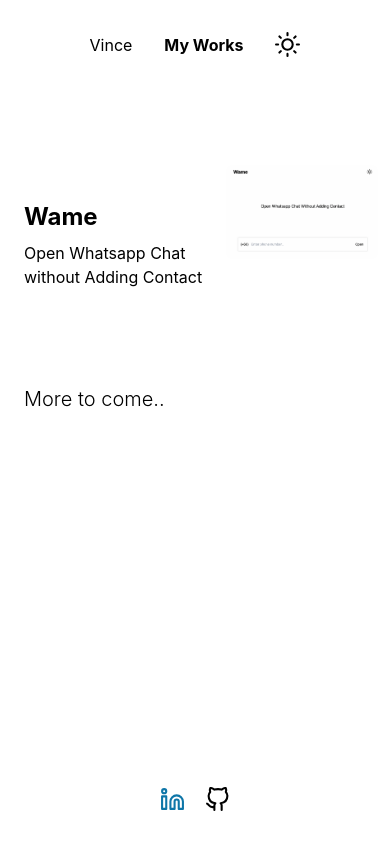
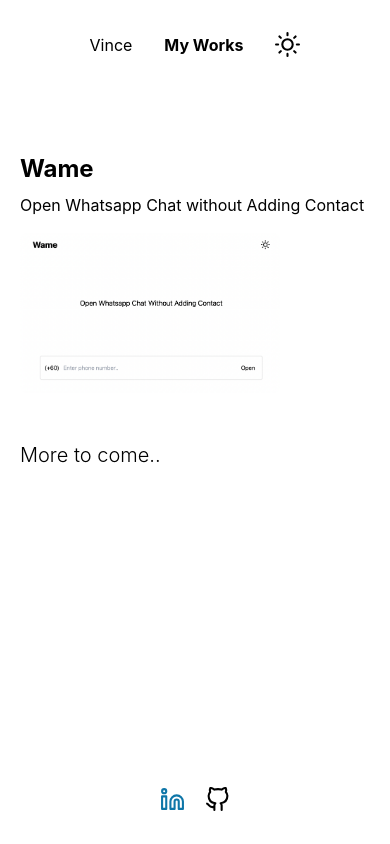
Before and after one commit to vinceleong/portfolio, a Next.js app: page /myworks in a window 390 px wide. Built offline with nearby package versions, Linux system fonts and the light colour scheme.

Commit message:
Adjusted padding to better fit page for mobile

```diff
--- a/layouts/MainLayout.js
+++ b/layouts/MainLayout.js
@@ -94,7 +94,7 @@
     <div className="flex h-screen flex-col justify-between">
       {header}
       <div className="h-full w-full mb-auto w-full flex justify-center items-center]">
-        <div className="w-full xs:max-w-xs sm:max-w-xl md:max-w-2xl lg:max-w-3xl py-24">
+        <div className="w-full xs:max-w-xs sm:max-w-xl md:max-w-2xl lg:max-w-3xl px-5 md:px-0 py-24">
           {children}
         </div>
       </div>
--- a/package.json
+++ b/package.json
@@ -13,6 +13,7 @@
     "next": "12.1.5",
     "next-themes": "^0.1.1",
     "react": "18.0.0",
+    "react-device-detect": "^2.2.2",
     "react-dom": "18.0.0",
     "react-icons": "^4.3.1"
   },
--- a/pages/myworks.js
+++ b/pages/myworks.js
@@ -1,5 +1,6 @@
 import { motion } from "framer-motion";
 import useDarkMode from "hooks/useDarkMode";
+import { isMobile } from "react-device-detect";
 
 function WorkListItem({ title, description, url, imagePath, index }) {
   const { isDarkMode } = useDarkMode();
@@ -30,7 +31,7 @@
 
   return (
     <motion.div
-      className="mb-6 p-3 pl-6 rounded-lg cursor-pointer flex flex-row items-center justify-between"
+      className="mb-6 p-0 md:p-3 md:pl-6 rounded-lg cursor-pointer flex flex-col items-start md:flex-row md:items-center md:justify-between"
       variants={animationVariants}
       initial="initial"
       animate="enter"
@@ -39,11 +40,11 @@
         window.open(url, "_blank");
       }}
     >
-      <div className="">
+      <div>
         <div className="text-2xl font-bold">{title}</div>
         <div className="text-md mt-2">{description}</div>
       </div>
-      <div className="h-[160px]">
+      <div className="h-[160px] mt-4 md:mt-0">
         <img
           className="z-[1] rounded-lg"
           style={{
@@ -83,7 +84,7 @@
           delay: workList.length * 0.1 + 0.5,
           duration: 1,
         }}
-        className="pt-6 pl-6 rounded-lg text-xl font-light"
+        className="pt-6 md:pl-6 rounded-lg text-xl font-light"
       >
         More to come..
       </motion.div>
--- /dev/null
+++ b/utils/screenUtils.js
@@ -0,0 +1,3 @@
+import { isMobile as rddIsMobile } from "react-device-detect";
+
+export const isMobile = rddIsMobile;
```
Also changed, not shown: 1 other file (tests, documents, lock files or other folders).
